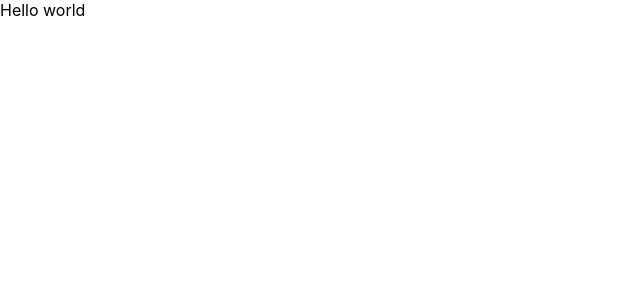
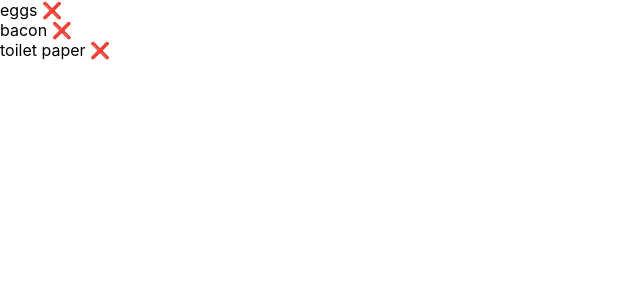
Before and after one commit to muyiwaolu/simple-shopping-list, a React (Create React App) app: page / in a window 1280 px wide. Shown: the top 300 px of the page, without its empty margins (0-640 px from the left). Built offline with nearby package versions, Linux system fonts and the light colour scheme.

Commit message:
Basic static shopping list

```diff
--- a/package.json
+++ b/package.json
@@ -14,6 +14,7 @@
     "react-dom": "^17.0.1",
     "react-scripts": "4.0.1",
     "typescript": "^4.0.3",
+    "uuid": "^8.3.2",
     "web-vitals": "^0.2.4"
   },
   "scripts": {
@@ -36,6 +37,7 @@
     ]
   },
   "devDependencies": {
+    "@types/uuid": "^8.3.0",
     "@typescript-eslint/eslint-plugin": "^4.14.1",
     "@typescript-eslint/parser": "^4.14.1",
     "eslint": "^7.18.0",
--- a/src/App.tsx
+++ b/src/App.tsx
@@ -1,9 +1,65 @@
+import { v4 as uuidv4 } from "uuid";
+
 import "./App.css";
+
+interface ShoppingListItem {
+  id: string;
+  name: string;
+  completed: boolean;
+}
+
+function createShoppingListItem(name: string): ShoppingListItem {
+  return {
+    id: uuidv4(),
+    name,
+    // eslint-disable-next-line sort-keys
+    completed: false,
+  };
+}
+const SAMPLE_SHOPPING_LIST: ShoppingListItem[] = [
+  createShoppingListItem("eggs"),
+  createShoppingListItem("bacon"),
+  createShoppingListItem("toilet paper"),
+];
+
+function ShoppingListItemCompletedIndicator(props: {completed: boolean}): JSX.Element {
+  const { completed } = props;
+  const indicator = completed ? "☑️" : "❌";
+  return (
+    <span>{indicator}</span>
+  );
+}
+
+interface ShoppingListItemListItemProps {
+  name: string,
+  completed: boolean
+}
+
+function ShoppingListItemListItem(props: ShoppingListItemListItemProps): JSX.Element {
+  const { name, completed } = props;
+  return (
+    <div>
+      {name}
+      {" "}
+      <ShoppingListItemCompletedIndicator completed={completed} />
+    </div>
+  );
+}
 
 function App(): JSX.Element {
   return (
     <div className="App">
-      Hello world
+      <div>
+        {
+          SAMPLE_SHOPPING_LIST.map(({ id, name, completed }) => (
+            <ShoppingListItemListItem
+              key={id}
+              name={name}
+              completed={completed}
+            />
+          ))
+        }
+      </div>
     </div>
   );
 }
```
Also changed, not shown: 2 other files (tests, documents, lock files or other folders).
